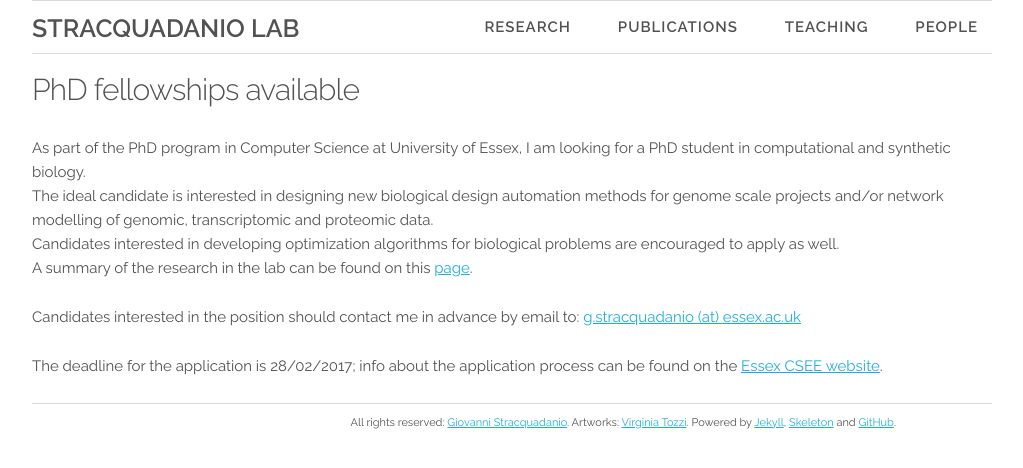
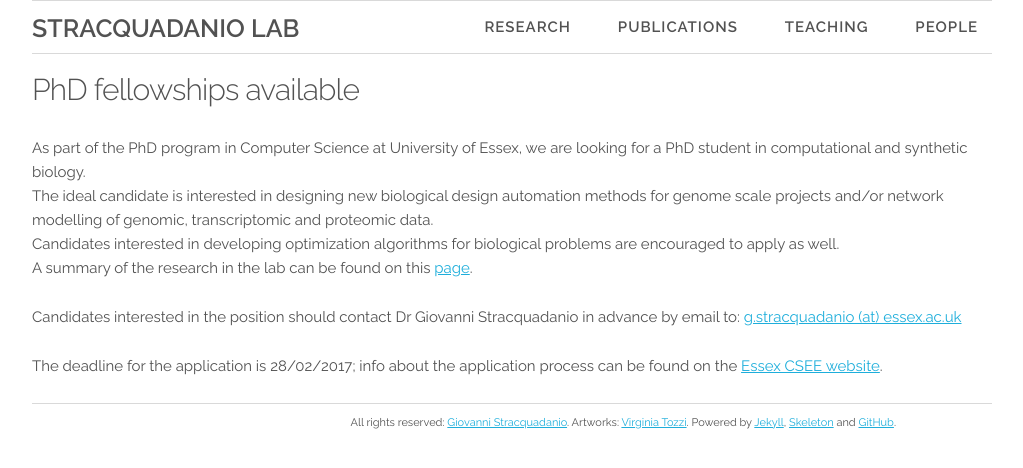
Before and after one commit to stracquadaniolab/stracquadaniolab.github.io, a Jekyll site: the page built from _posts/2017-01-11-phd-csee-fellowships.markdown, in a window 1280 px wide. Shown: the top 468 px of the page, without its empty margins (128-1151 px from the left). Built offline with Jekyll 4.4.1, drawn with Linux system fonts in a browser that asks for light colours.

Commit message:
updated phd call

```diff
--- a/_posts/2017-01-11-phd-csee-fellowships.markdown
+++ b/_posts/2017-01-11-phd-csee-fellowships.markdown
@@ -5,13 +5,13 @@ date:   2017-01-11 09:00:00
 categories: news
 ---
 As part of the PhD program in Computer Science at University of Essex,
-I am looking for a PhD student in computational and synthetic biology.
+we are looking for a PhD student in computational and synthetic biology.
 The ideal candidate is interested in designing new biological design automation
 methods for genome scale projects and/or network modelling of genomic,
 transcriptomic and proteomic data.
 Candidates interested in developing optimization algorithms for biological problems are encouraged to apply as well.
 A summary of the research in the lab can be found on this [page](http://www.stracquadanio.me/research).
 
-Candidates interested in the position should contact me in advance by email to: [g.stracquadanio (at) essex.ac.uk](mailto:g.stracquadanio@essex.ac.uk)
+Candidates interested in the position should contact Dr Giovanni Stracquadanio in advance by email to: [g.stracquadanio (at) essex.ac.uk](mailto:g.stracquadanio@essex.ac.uk)
 
 The deadline for the application is 28/02/2017; info about the application process can be found on the [Essex CSEE website](https://www.essex.ac.uk/csee/fees_and_scholarships/).
```
